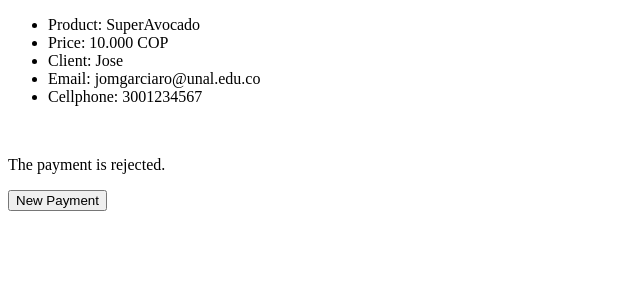
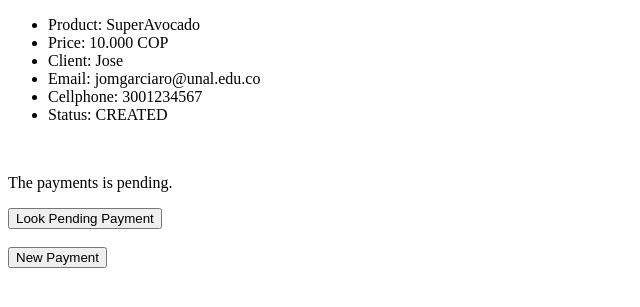
Before and after one commit to jomgarciaro/Evertec-PythonStore, a Django app: page /payment_status/1 in a window 1280 px wide. Shown: the top 307 px of the page, without its empty margins (0-640 px from the left). Run offline with Django 3.2, Linux system fonts and the light colour scheme; data comes from the database, SQL or seed files in the repository; data that the repository does not hold is empty.

Commit message:
Fix variable typing errors

```diff
--- a/Store/templates/Store/payment_status.html
+++ b/Store/templates/Store/payment_status.html
@@ -8,14 +8,15 @@
         <li>Client: {{ order.costumer_name }}</li>
         <li>Email: {{ order.costumer_email }}</li>
         <li>Cellphone: {{ order.costumer_mobile }}</li>
+        <li>Status: {{ order.status }}</li>
     </ul>
     <br>
 
-    {%if status == "PAYED" %}
+    {% if order.status == "PAYED" %}
 
         <p>The payment is ok</p>
 
-    {% elif status == "CREATED" %}
+    {% elif order.status == "CREATED" %}
 
         <form action="{{ process_url }}" method="GET">
 
```
